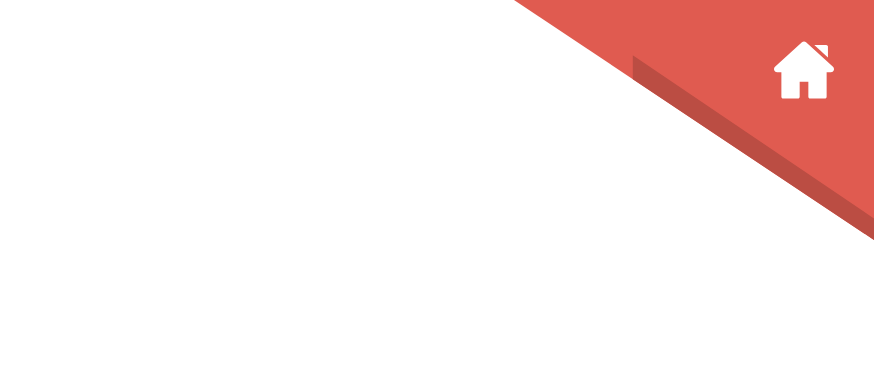
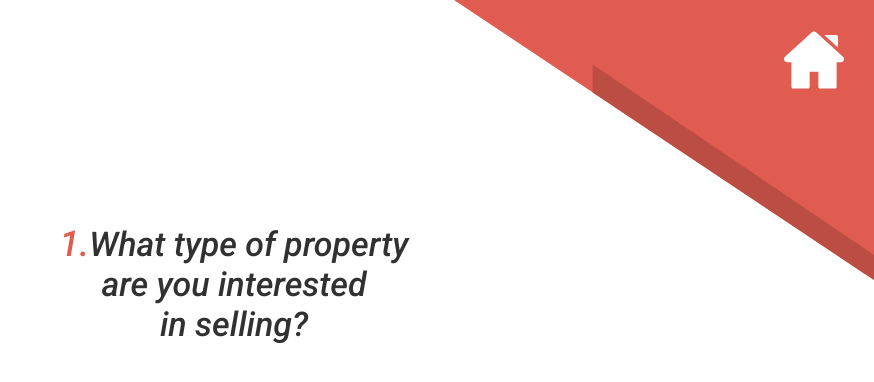
Before and after one commit to snowdamiz/realestate-form, a React (Create React App) app: page / in a window 1280 px wide. Shown: the top 382 px of the page, without its empty margins (406-1280 px from the left). Built offline with nearby package versions, Linux system fonts and the light colour scheme.

Commit message:
content header and style refactor

```diff
--- a/public/index.html
+++ b/public/index.html
@@ -8,6 +8,7 @@
     <meta name="description" content="Web site created using create-react-app" />
     <link rel="apple-touch-icon" href="%PUBLIC_URL%/logo192.png" />
     <link rel="manifest" href="%PUBLIC_URL%/manifest.json" />
+    <link href="https://fonts.googleapis.com/css?family=Roboto:400,500,500i,700&display=swap" rel="stylesheet">
     <title>Realestate Form</title>
   </head>
   <body>
--- a/src/components/header/headerStyles.js
+++ b/src/components/header/headerStyles.js
@@ -4,12 +4,24 @@ import { fonts, colors, media } from '../../vars';
 
 export const HeaderWrap = styled.section`
     width: 100%;
-    height: 240px;
+    height: 200px;
     background-color #fff;
     background-image: url('${Banner}');
     // background-size: cover;
     background-position: right;
     background-repeat: no-repeat;
+
+    ${media.tablet} {
+        height: 240px;
+    }
+
+    ${media.largeTablet} {
+        height: 260px;
+    }
+
+    ${media.desktop} {
+        height: 280px;
+    }
 
     img {
         width: 60px;
@@ -18,7 +30,7 @@ export const HeaderWrap = styled.section`
         position: absolute;
         right: 0;
         top: 0;
-        margin-top: 40px;
-        margin-right: 40px;
+        margin-top: 30px;
+        margin-right: 30px;
     }
 `;
--- /dev/null
+++ b/src/globalStyles.js
@@ -0,0 +1,49 @@
+import styled from 'styled-components';
+import { fonts, colors, media } from './vars';
+
+export const Content = styled.section`
+    width: 100%;
+    // border: 1px solid blue;
+    margin-top: -30px;
+
+    ${media.tablet} {
+        margin-top: -40px;
+    }
+
+    ${media.largeTablet} {
+        margin-top: -60px;
+    }
+
+    ${media.desktop} {
+        margin-top: -90px;
+    }
+
+    ${media.modern} {
+        margin-top: -120px;
+    }
+
+    h1 {
+        font-size: 28px;
+        color: ${colors.black};
+        font-family: ${fonts.primary};
+        font-style: italic;
+        text-align: center;
+        font-weight: 500;
+        line-height: 32px;
+
+        ${media.tablet} {
+            font-size: 30px;
+            line-height: 36px;
+        }
+
+        ${media.largeTablet} {
+            font-size: 34px;
+            line-height: 40px;
+        }
+
+        span {
+            font-size: 36px;
+            color: ${colors.primary};
+        }
+    }
+`;
--- a/src/vars.js
+++ b/src/vars.js
@@ -1,11 +1,12 @@
 export const fonts = {
-    primary: ``,
+    primary: `'Roboto', sans-serif;`,
     secondary: ``,
 }
 
 export const colors = {
     primary: '#E05B50',
     secondary: '#BA4C43',
+    black: '#313131',
 }
 
 export const media = {
--- a/src/views/condition/condition.js
+++ b/src/views/condition/condition.js
@@ -1,8 +1,41 @@
 import React from 'react';
+import Header from '../../components/header/header';
+import { ConditionWrap } from './conditionStyles';
+import { Content } from '../../globalStyles';
 
 function Condition(props) {
     return (
-        <></>
+        <ConditionWrap>
+            <Header
+                page={props.page}
+                setPage={props.setPage}
+                type={props.type}
+                setType={props.setType}
+                condition={props.condition}
+                setCondition={props.setCondition}
+                value={props.value}
+                setValue={props.setValue}
+                timeline={props.timeline}
+                setTimeline={props.setTimeline}
+                address={props.address}
+                setAddress={props.setAddress}
+                zip={props.zip}
+                setZip={props.setZip}
+                name={props.name}
+                setName={props.setName}
+                phone={props.phone}
+                setPhone={props.setPhone}
+                email={props.email}
+                setEmail={props.setEmail} />
+
+            <Content>
+                <h1>
+                    <span>2.</span>
+                    What is the condition<br/>
+                    of the property?
+                </h1>
+            </Content>
+        </ConditionWrap>
     )
 }
 
--- a/src/views/condition/conditionStyles.js
+++ b/src/views/condition/conditionStyles.js
@@ -1,6 +1,7 @@
 import styled from 'styled-components';
-import { fonts, colors, media } from '../../views';
+import { fonts, colors, media } from '../../vars';
 
 export const ConditionWrap = styled.section`
-
+    width: 100%;
+    // border: 1px solid red;
 `;
--- a/src/views/type/type.js
+++ b/src/views/type/type.js
@@ -1,6 +1,7 @@
 import React from 'react';
 import Header from '../../components/header/header';
 import { TypeWrap } from './typeStyles';
+import { Content } from '../../globalStyles';
 
 function Type(props) {
     return (
@@ -26,6 +27,15 @@ function Type(props) {
                 setPhone={props.setPhone}
                 email={props.email}
                 setEmail={props.setEmail} />
+
+            <Content>
+                <h1>
+                    <span>1.</span>
+                    What type of property<br/>
+                    are you interested<br/>
+                    in selling?
+                </h1>
+            </Content>
         </TypeWrap>
     )
 }
```
